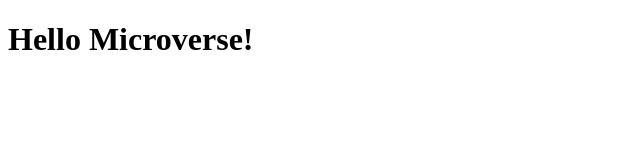
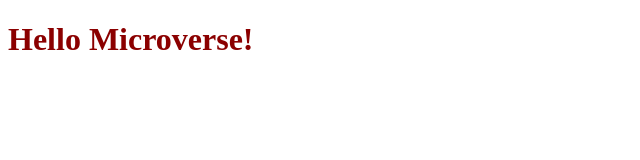
Before and after one commit to jchernandez87/Hello-microverse, a plain HTML site: page index.html in a window 1280 px wide. Shown: the whole page, without its empty margins (0-640 px from the left). Drawn offline with Linux system fonts and the light colour scheme.

Commit message:
add index.css

```diff
--- /dev/null
+++ b/index.css
@@ -0,0 +1,3 @@
+.header {
+    color: darkred;
+}
--- a/index.html
+++ b/index.html
@@ -4,9 +4,10 @@
     <meta charset="UTF-8">
     <meta http-equiv="X-UA-Compatible" content="IE=edge">
     <meta name="viewport" content="width=device-width, initial-scale=1.0">
-    <title>Document</title>
+    <title>Hello microverse</title>
+    <link rel="stylesheet" href="index.css">
 </head>
 <body>
-    <h1>Hello Microverse!</h1>
+    <h1 class="header">Hello Microverse!</h1>
 </body>
 </html>
```
